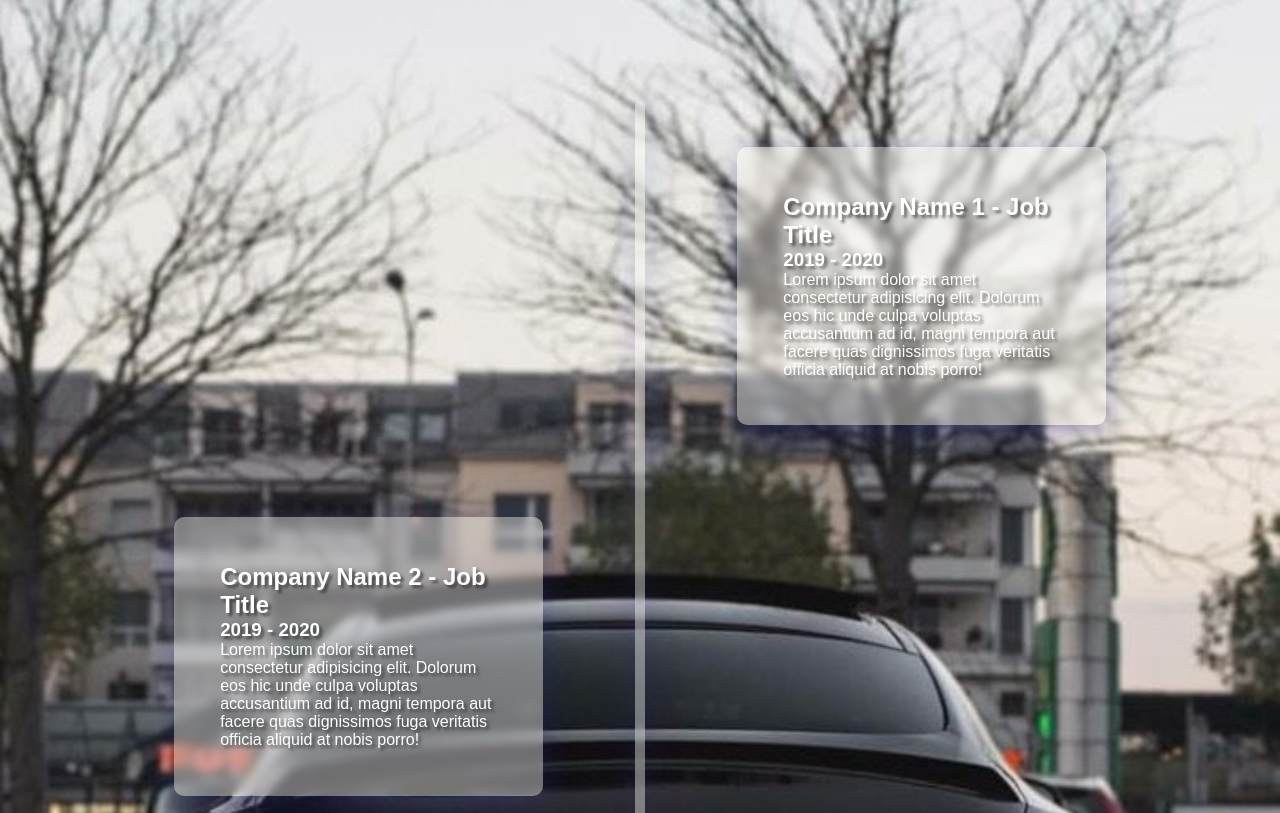
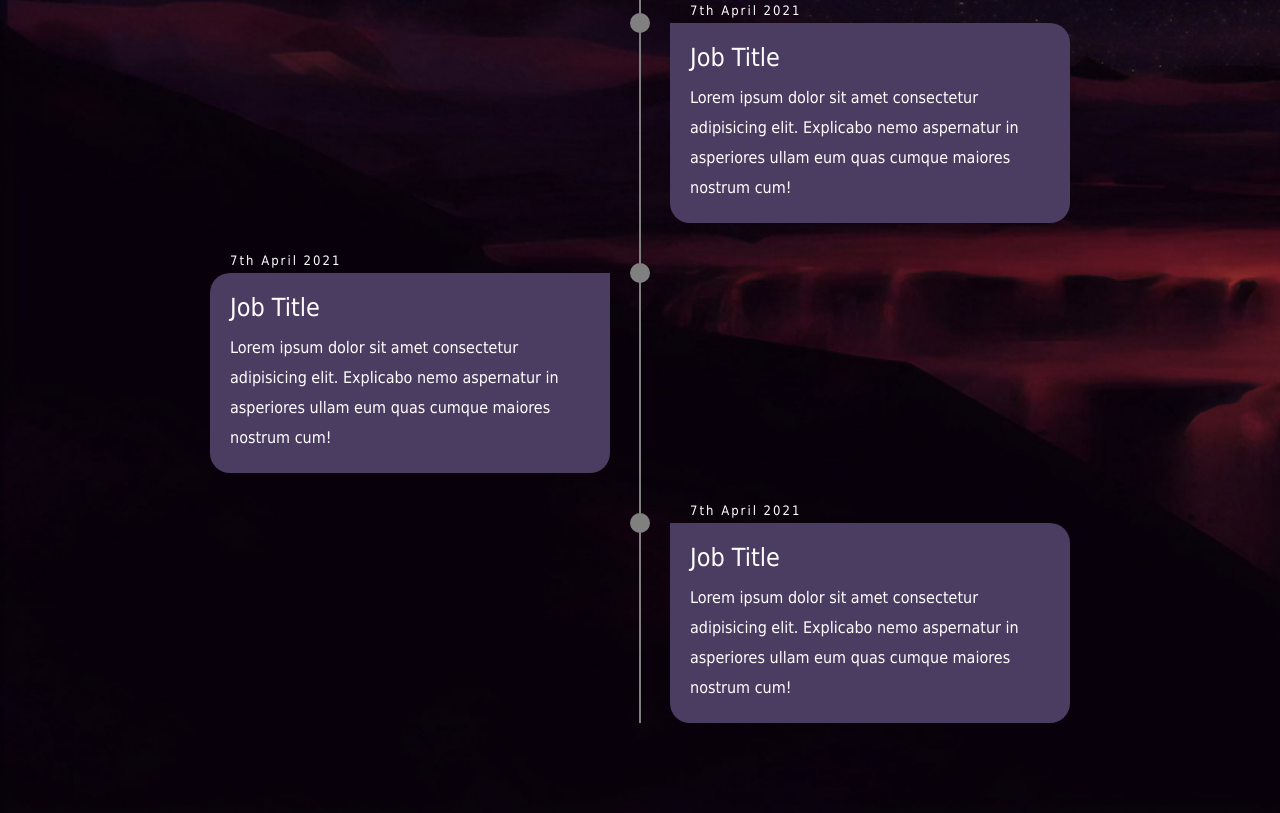
Before and after one commit to Jason-Cee/Timeline, a plain HTML site: page index.html in a window 1280 px wide. Shown: the part 827-1640 px from the top of the page. Drawn offline with nearby package versions, Linux system fonts and the light colour scheme.

Commit message:
Design updated

```diff
--- a/index.html
+++ b/index.html
@@ -1,65 +1,84 @@
 <!DOCTYPE html>
 <html lang="en">
 <head>
-    <meta charset="UTF-8" />
-    <meta http-equiv="X-UA-Compatible" content="IE=edge" />
-    <meta name="viewport" content="width=device-width, initial-scale=1.0" />
-    <title>My Timeline</title>
-    <!-- 3rd party CSS First -->
-    <link href="https://unpkg.com/aos@2.3.1/dist/aos.css" rel="stylesheet" />
-    <!-- Personal Stylesheets -->
-    <link rel="stylesheet" href="./styles.css" />
+  <meta charset="UTF-8">
+  <meta http-equiv="X-UA-Compatible" content="IE=edge">
+  <meta name="viewport" content="width=device-width, initial-scale=1.0">
+  <title>My Timeline Template</title>
+  <link rel="stylesheet" href="/styles.css">
 </head>
 <body>
-    <!-- LANDING SECTION -->
-    <section class="landing">
-      <h1>My Timeline</h1>
-    </section>
-    <!-- TIMELINE SECTION -->
-    <section class="timeline-container">
-      <!-- TIMELINE LINE -->
-      <div class="line"></div>
-      <!-- TIMELINE ITEMS -->
-      <div data-aos="fade-left" class="timeline-item item-1">
-        <h2>Company Name 1 - <span>Job Title</span></h2>
-        <h3>2019 - 2020</h3>
+  <div class="container">
+    <div class="timeline">
+      <ul>
+        <li>
+          <div class="timeline-content">
+            <h2 class="date">7th April 2021</h2>
+            <h1>Job Title</h1>
             <p>
-          Lorem ipsum dolor sit amet consectetur adipisicing elit. Dolorum eos
-          hic unde culpa voluptas accusantium ad id, magni tempora aut facere
-          quas dignissimos fuga veritatis officia aliquid at nobis porro!
+              Lorem ipsum dolor sit amet consectetur adipisicing elit.
+              Explicabo nemo aspernatur in asperiores ullam eum quas cumque
+              maiores nostrum cum!
             </p>
           </div>
-      <div data-aos="fade-right" class="timeline-item item-2">
-        <h2>Company Name 2 - <span>Job Title</span></h2>
-        <h3>2019 - 2020</h3>
+        </li>
+        <li>
+          <div class="timeline-content">
+            <h2 class="date">7th April 2021</h2>
+            <h1>Job Title</h1>
             <p>
-          Lorem ipsum dolor sit amet consectetur adipisicing elit. Dolorum eos
-          hic unde culpa voluptas accusantium ad id, magni tempora aut facere
-          quas dignissimos fuga veritatis officia aliquid at nobis porro!
+              Lorem ipsum dolor sit amet consectetur adipisicing elit.
+              Explicabo nemo aspernatur in asperiores ullam eum quas cumque
+              maiores nostrum cum!
             </p>
           </div>
-      <div data-aos="fade-left" class="timeline-item item-3">
-        <h2>Company Name 3 - <span>Job Title</span></h2>
-        <h3>2019 - 2020</h3>
+        </li>
+        <li>
+          <div class="timeline-content">
+            <h2 class="date">7th April 2021</h2>
+            <h1>Job Title</h1>
             <p>
-          Lorem ipsum dolor sit amet consectetur adipisicing elit. Dolorum eos
-          hic unde culpa voluptas accusantium ad id, magni tempora aut facere
-          quas dignissimos fuga veritatis officia aliquid at nobis porro!
+              Lorem ipsum dolor sit amet consectetur adipisicing elit.
+              Explicabo nemo aspernatur in asperiores ullam eum quas cumque
+              maiores nostrum cum!
             </p>
           </div>
-      <div data-aos="fade-right" class="timeline-item item-4">
-        <h2>Company Name 4 - <span>Job Title</span></h2>
-        <h3>2019 - 2020</h3>
+        </li>
+        <li>
+          <div class="timeline-content">
+            <h2 class="date">7th April 2021</h2>
+            <h1>Job Title</h1>
             <p>
-          Lorem ipsum dolor sit amet consectetur adipisicing elit. Dolorum eos
-          hic unde culpa voluptas accusantium ad id, magni tempora aut facere
-          quas dignissimos fuga veritatis officia aliquid at nobis porro!
+              Lorem ipsum dolor sit amet consectetur adipisicing elit.
+              Explicabo nemo aspernatur in asperiores ullam eum quas cumque
+              maiores nostrum cum!
             </p>
           </div>
-    </section>
-    <script src="https://unpkg.com/aos@2.3.1/dist/aos.js"></script>
-    <script>
-      AOS.init();
-    </script>
+        </li>
+        <li>
+          <div class="timeline-content">
+            <h2 class="date">7th April 2021</h2>
+            <h1>Job Title</h1>
+            <p>
+              Lorem ipsum dolor sit amet consectetur adipisicing elit.
+              Explicabo nemo aspernatur in asperiores ullam eum quas cumque
+              maiores nostrum cum!
+            </p>
+          </div>
+        </li>
+        <li>
+          <div class="timeline-content">
+            <h2 class="date">7th April 2021</h2>
+            <h1>Job Title</h1>
+            <p>
+              Lorem ipsum dolor sit amet consectetur adipisicing elit.
+              Explicabo nemo aspernatur in asperiores ullam eum quas cumque
+              maiores nostrum cum!
+            </p>
+          </div>
+        </li>
+      </ul>
+    </div>
+  </div>
 </body>
 </html>
--- a/styles.css
+++ b/styles.css
@@ -5,108 +5,115 @@
 }
 
 body {
-  font-family: sans-serif;
+  font-family: tahoma, sans-serif;
+  background-image: url(/images/back.jpeg);
+  background-size: cover;
 }
 
-.landing {
-  height: 100vh;
-  color: black;
-  background-color: wheat;
-  display: grid;
-  align-items: flex-start;
-  justify-items: center;
-  background-image: url(./images/schwarz-Liberty-Walk-Widebody-Lamborghini-Aventador-Tuning-7.jpg);
-  background-attachment: fixed;
-  background-position: center;
-  background-size: cover;
-  /* background: url(https://picsum.photos/1200?random=1);
-  background-size: cover;
-  background-attachment: fixed; */
+.container {
+  min-height: 100vh;
+  width: 100%;
+  display: flex;
+  align-items: center;
+  justify-content: center;
+  padding: 100px 0;
 }
 
-h1 {
-  text-transform: uppercase;
-  font-size: 600%;
-  background: rgba(255, 255, 255, 0.75);
-  box-shadow: 0 8px 32px 0 rgba(31, 38, 135, 0.37);
-  backdrop-filter: blur(7.5px);
-  -webkit-backdrop-filter: blur(7.5px);
-  border-radius: 10px;
-  border: 1px solid rgba(255, 255, 255, 0.18);
+.timeline {
+  width: 80%;
+  height: auto;
+  max-width: 800px;
+  margin: 0 auto;
+  position: relative;
 }
 
-.timeline-container {
-  display: grid;
-  grid-template-columns: 1fr 10% 1fr;
-  grid-template-rows: repeat(4, 1fr);
-  background: url(./images/c63.jpg);
-  background-size: cover;
-  background-attachment: fixed;
-  align-items: center;
-  justify-items: center;
-  padding: 10%;
-  overflow: hidden;
-  background-position: center;
+.timeline ul {
+  list-style: none;
 }
 
-.line {
-  width: 10px;
-  height: 100%;
-  grid-column-start: 2;
-  grid-row-start: 1;
-  grid-row-end: 5;
-  background: rgba(255, 255, 255, 0.4);
-  box-shadow: 0 8px 32px 0 rgba(31, 38, 135, 0.37);
-  backdrop-filter: blur(4px);
-  -webkit-backdrop-filter: blur(4px);
+.timeline ul li {
+  padding: 20px;
+  background-color: #4B3D62;
+  color: white;
   border-radius: 10px;
+  margin-bottom: 20px;
 }
 
-.item-1 {
-  grid-column: 3;
-  grid-row: 1;
+.timeline ul li:last-child {
+  margin-bottom: 0;
 }
 
-.item-2 {
-  grid-column: 1;
-  grid-row: 2;
+.timeline-content h1{
+  font-size: 25px;
+  font-weight: 500;
+  line-height: 30px;
+  margin-bottom: 10px;
 }
 
-.item-3 {
-  grid-column: 3;
-  grid-row: 3;
+
+
+.timeline-content p {
+  font-size: 16px;
+  line-height: 30px;
+  font-weight: 300;
 }
 
-.item-4 {
-  grid-column: 1;
-  grid-row: 4;
+.timeline-content .date{
+  font-size: 13px;
+  font-weight: 300;
+  margin-bottom: 10px;
+  letter-spacing: 2px;
 }
 
-.timeline-item {
-  color: white;
-  text-shadow: 3px 3px 3px rgba(0, 0, 0, 0.5);
-  padding: 10%;
-  margin: 10%;
-  background: rgba(255, 255, 255, 0.4);
-  box-shadow: 0 8px 32px 0 rgba(31, 38, 135, 0.37);
-  backdrop-filter: blur(4px);
-  -webkit-backdrop-filter: blur(4px);
-  border-radius: 10px;
-}
-
-@media screen and (max-width: 800px) {
-  h1 {
-    font-size: 200%;
+@media only screen and (min-width: 768px) {
+  .timeline::before {
+    content: " ";
+    position: absolute;
+    height: 100%;
+    width: 2px;
+    background: gray;
+    left: 50%;
+    transform: translateX(-50%);
   }
-  .timeline-container {
-    grid-template-columns: 10% 1fr;
+  .timeline ul li {
+    width: 50%;
+    margin-bottom: 50px;
+    position: relative;
   }
-
-  .line {
-    grid-column-start: 1;
+  .timeline ul li:nth-child(odd) {
+    float: left;
+    clear: right;
+    transform: translateX(-30px);
+    border-radius: 20px 0px 20px 20px;
   }
-
-  .timeline-item {
-    grid-column: 2;
+  .timeline ul li:nth-child(even) {
+    float: right;
+    clear: left;
+    transform: translateX(30px);
+    border-radius: 0px 20px 20px 20px;
+  }
+  .timeline ul li::after {
+    content: "";
+    position: absolute;
+    height: 20px;
+    width: 20px;
+    background: gray;
+    border-radius: 50%;
+    top: 0;
+  }
+  .timeline ul li:nth-child(odd)::after {
+    transform: translate(50%, -50%);
+    right: -30px;
+  }
+  .timeline ul li:nth-child(even)::after {
+    transform: translate(-50%, -50%);
+    left: -30px;
+  }
+  .timeline ul li:hover::after {
+    background-color: #F1FAF4;
+  }
+  .timeline-content .date {
+    position: absolute;
+    top: -20px;
   }
 }
```
Also changed, not shown: images/3722755.jpg (deleted), images/back.jpeg (added), images/c16305e2d89dcd51ff9e045ae1d96f86.jpg (deleted), images/c63.jpg (deleted), images/schwarz-Liberty-Walk-Widebody-Lamborghini-Aventador-Tuning-7.jpg (deleted), images/unnamed.jpg (deleted), images/unnamed1.jpg (deleted). Lines whose indentation alone changed are shown as unchanged.
